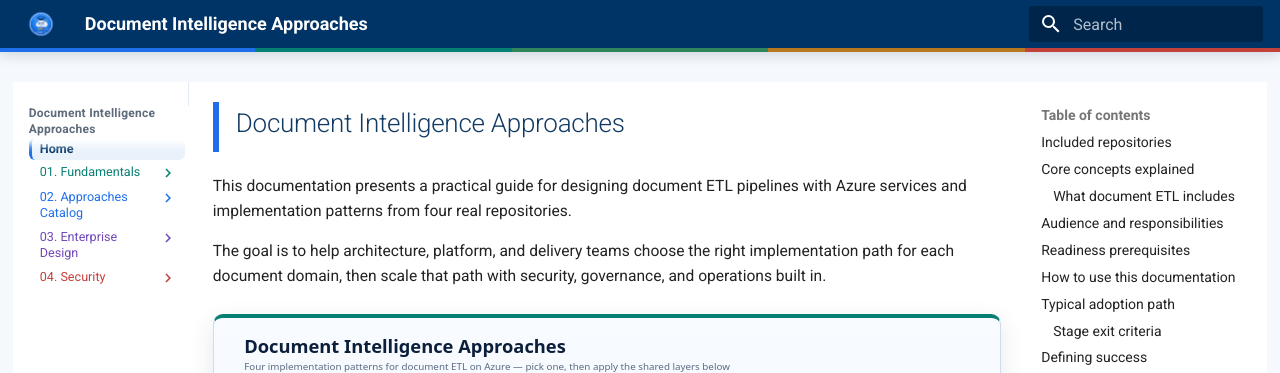
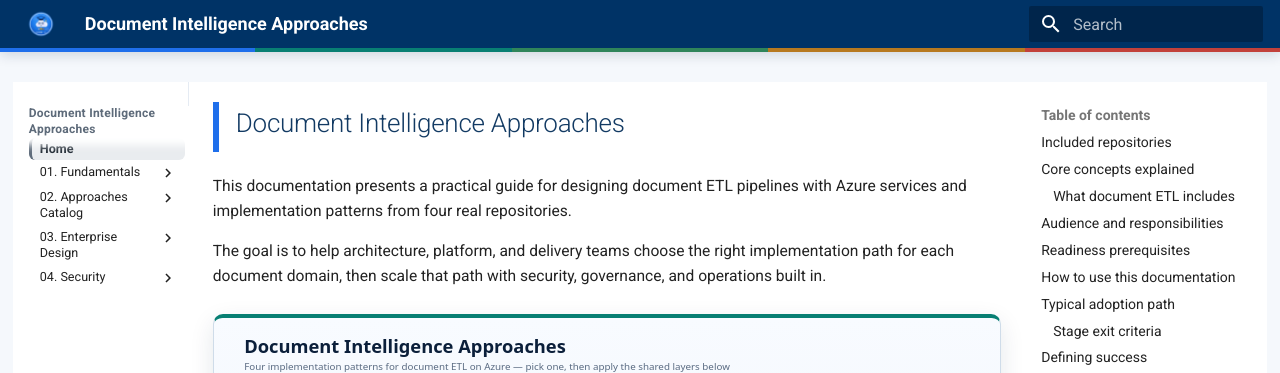
Before and after one commit to Cloud2BR-TEC/ai-academy-101-docs-etl, an MkDocs documentation site: the page built from docs/index.md, in a window 1280 px wide. Shown: the top 373 px of the page. Built offline with MkDocs 1.6.1 and Material for MkDocs 9.7.7, drawn with Linux system fonts in a browser that asks for light colours.

Commit message:
Use neutral left navigation styling

```diff
--- a/docs/assets/css/custom.css
+++ b/docs/assets/css/custom.css
@@ -358,22 +358,6 @@ a.home-card:hover {
   cursor: default;
 }
 
-.md-nav--primary > .md-nav__list > .md-nav__item:nth-child(2) > .md-nav__link {
-  color: var(--etl-teal);
-}
-
-.md-nav--primary > .md-nav__list > .md-nav__item:nth-child(3) > .md-nav__link {
-  color: var(--etl-blue);
-}
-
-.md-nav--primary > .md-nav__list > .md-nav__item:nth-child(4) > .md-nav__link {
-  color: var(--etl-violet);
-}
-
-.md-nav--primary > .md-nav__list > .md-nav__item:nth-child(5) > .md-nav__link {
-  color: var(--etl-coral);
-}
-
 .md-nav--primary .md-nav__item .md-nav__link {
   font-size: 0.63rem;
   border-left: 3px solid transparent;
@@ -384,16 +368,16 @@ a.home-card:hover {
 }
 
 .md-nav--primary .md-nav__item .md-nav__link:hover {
-  background: #edf7f6;
-  border-left-color: var(--etl-teal);
-  color: #123d69;
+  background: #f1f3f5;
+  border-left-color: #8a96a3;
+  color: #243447;
 }
 
 .md-nav--primary .md-nav__item .md-nav__link--active,
 .md-nav--primary .md-nav__item .md-nav__link--active:hover {
-  background: #e9f2fb;
-  border-left-color: var(--etl-blue);
-  color: #003366;
+  background: #e9ecef;
+  border-left-color: #5e6b7a;
+  color: #1f2933;
   font-weight: 700;
 }
 
```
